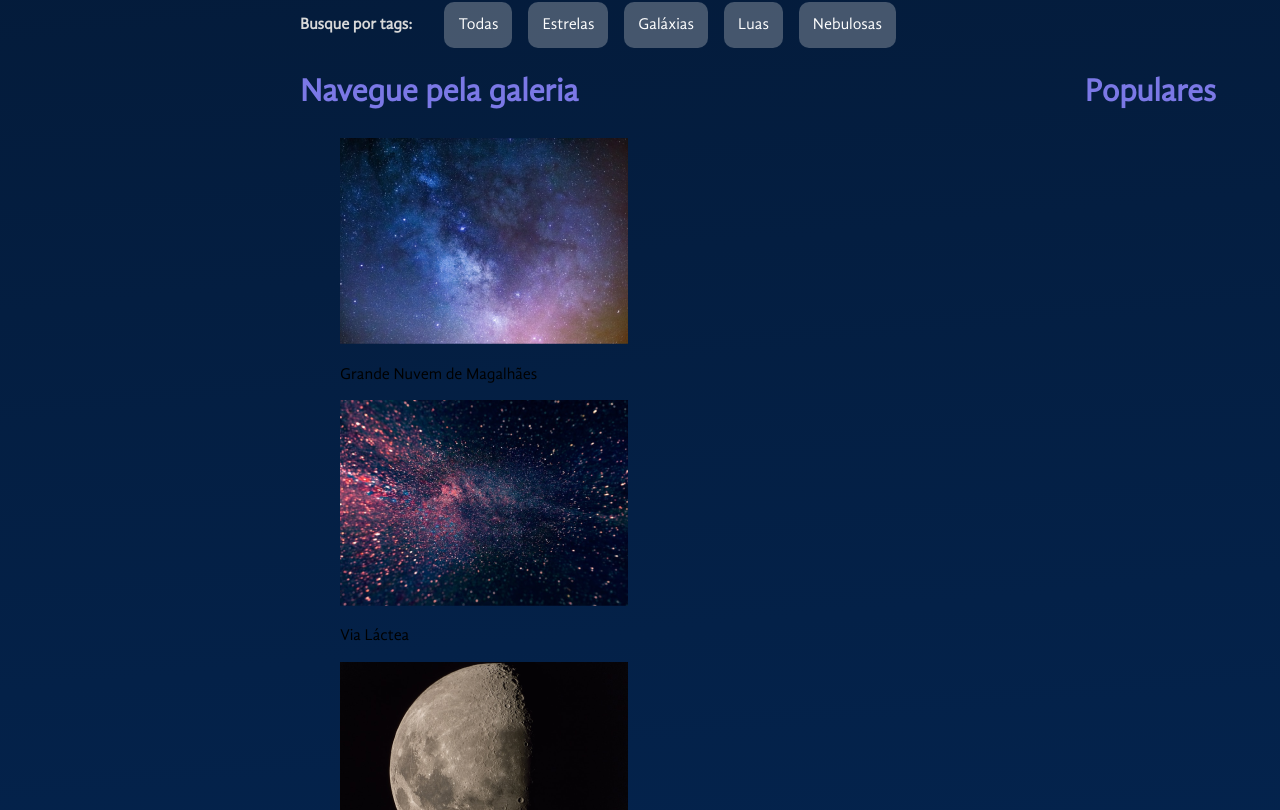
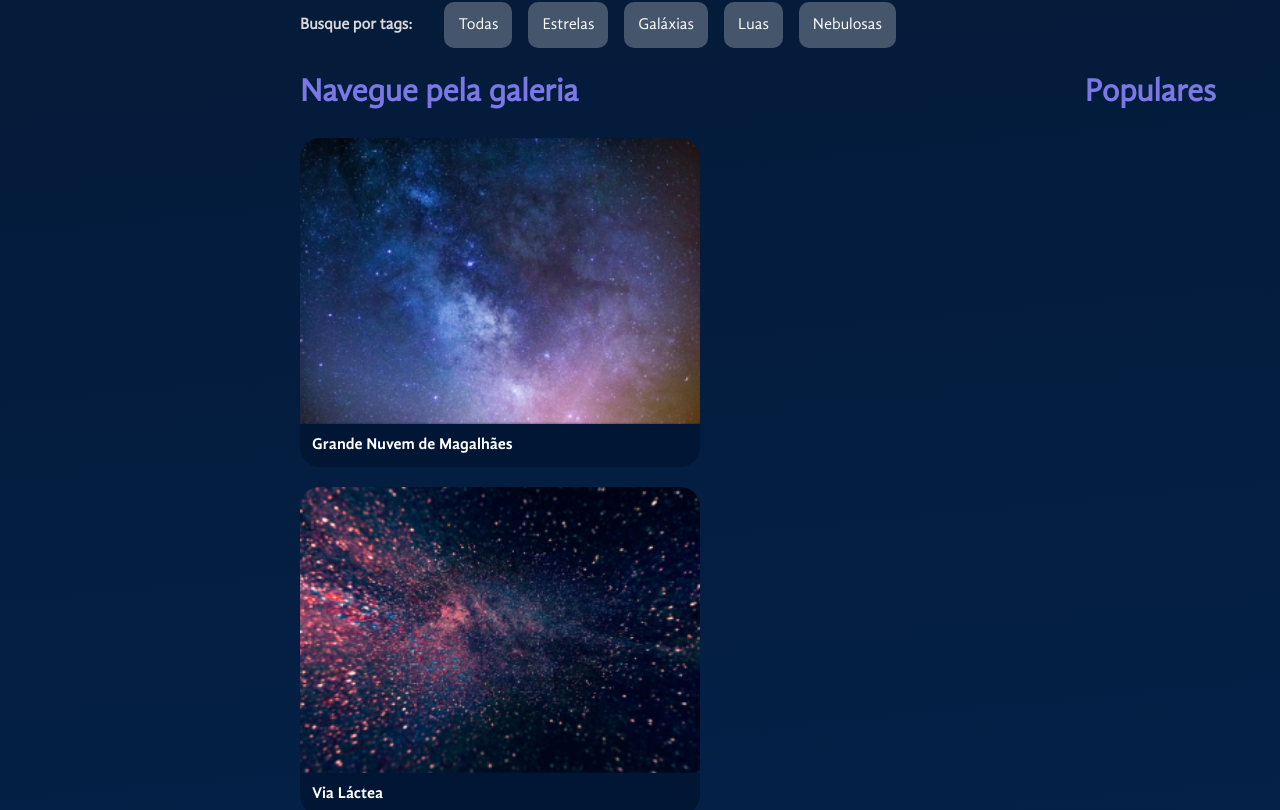
Before and after one commit to leonardo-amaro/space-app, a React (Vite) app: page / in a window 1280 px wide. Shown: the part 590-1400 px from the top of the page. Built offline with nearby package versions, Linux system fonts and the light colour scheme.

Commit message:
estilizando componentes
Criando componente estilizado Figure para conter as imagens da galeria e o componente estilizado Imagens Conteiner

```diff
--- a/src/components/Galeria/Imagens/index.jsx
+++ b/src/components/Galeria/Imagens/index.jsx
@@ -1,13 +1,45 @@
+import styled from "styled-components"
+
+const Figure = styled.figure`
+  width: ${(props) => props.$expandida ? '90%' : '400px'};
+  max-width: 100%;
+  margin: 0;
+  display: flex;
+  flex-direction: column;
+  & > img {
+    max-width: 100%;
+    border-radius: 20px 20px 0 0;
+  }
+  figcaption {
+    background-color: #001634;
+    border-radius: 0px 0px 20px 20px;
+    color: white;
+    box-sizing: border-box;
+    padding: 12px;
+    h3 {
+      font-family: 'GandhiSansBold';
+    }
+    h4 {
+      flex-grow: 1;
+    }
+    h3,
+    h4 {
+      margin: 0;
+      font-size: 16px;
+    }
+  }
+`
+
 const Imagens = ({ foto }) => {
   return (
-    <figure>
+    <Figure>
       <img src={foto.path} alt={`Foto de ${foto.titulo}`} />
       <figcaption>
-        <p>
+        <h3>
           {foto.titulo}
-        </p>
+        </h3>
       </figcaption>
-    </figure>
+    </Figure>
   )
 }
 
--- a/src/components/Galeria/index.jsx
+++ b/src/components/Galeria/index.jsx
@@ -10,6 +10,11 @@ const GaleriaContainer = styled.div`
 const SecaoFluida = styled.section`
   flex-grow: 1;
 `
+const ImagensContainer = styled.div`
+  display: flex;
+  gap: 20px;
+  flex-wrap: wrap;
+`
 
 const Galeria = ({ fotos = [] }) => {
   return (
@@ -20,9 +25,9 @@ const Galeria = ({ fotos = [] }) => {
           <Titulo>
             Navegue pela galeria
           </Titulo>
-          {fotos.map(
-            (foto) => <Imagens key={foto.id} foto={foto} />
-          )}
+          <ImagensContainer>
+            {fotos.map((foto) => <Imagens key={foto.id} foto={foto} />)}
+          </ImagensContainer>
         </SecaoFluida>
         <Populares />
       </GaleriaContainer>
```
